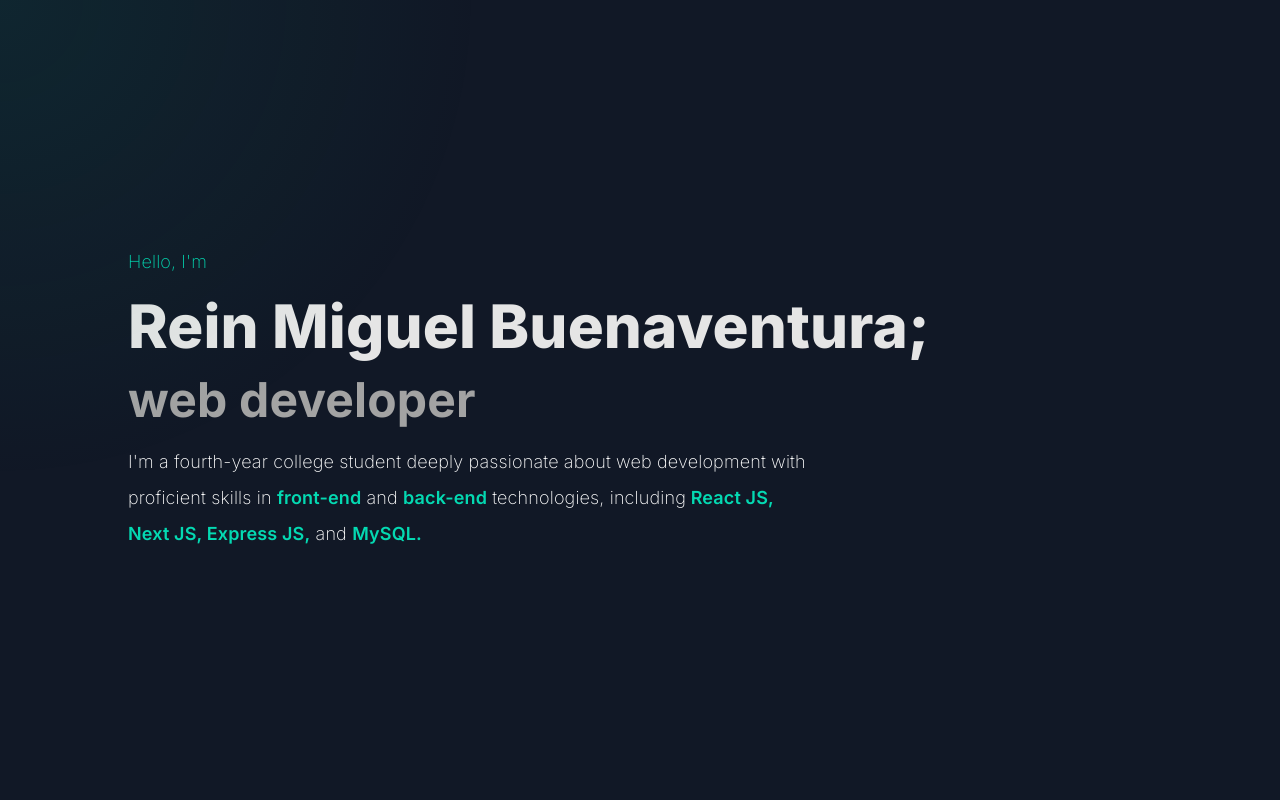
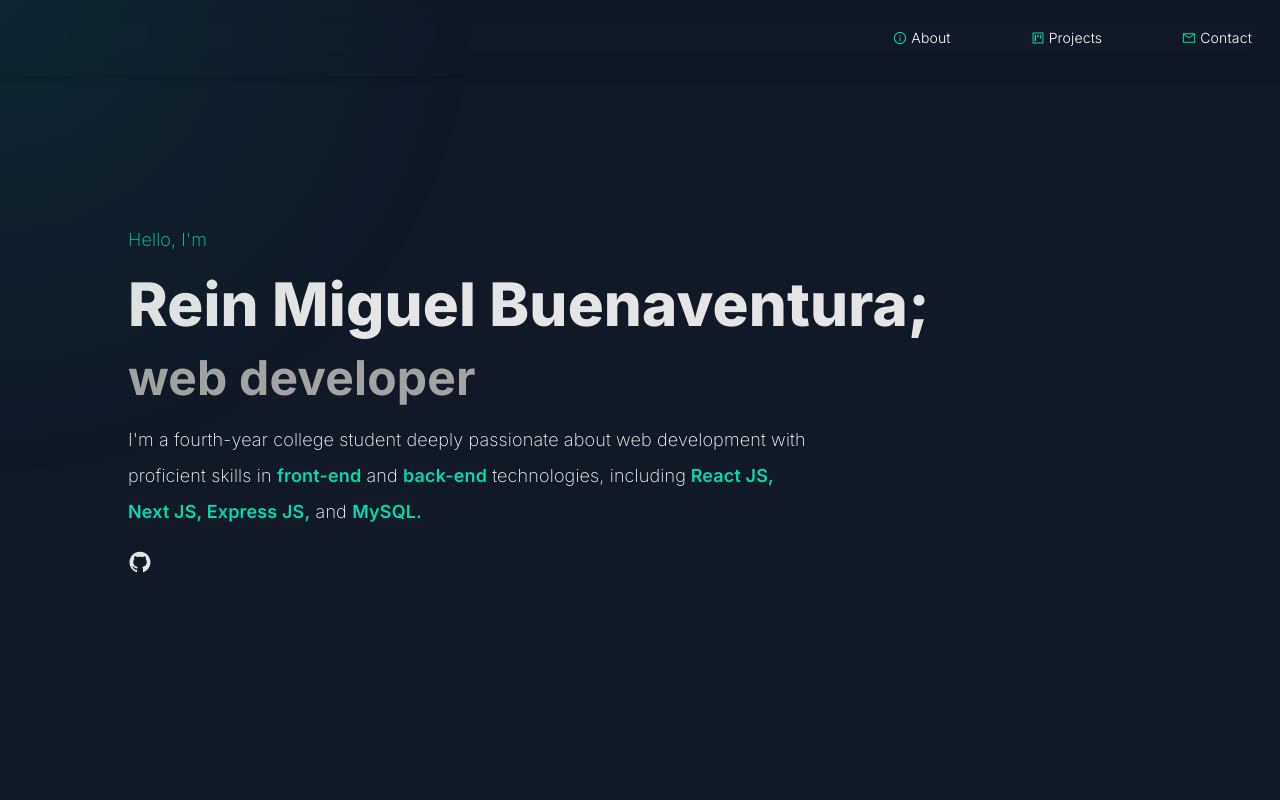
Before and after one commit to rn-mgl/portfoliov2, a Next.js app: page / in a window 1280 px wide. Shown: the top 800 px of the page. Built offline with nearby package versions, Linux system fonts and the light colour scheme.

Commit message:
smooth scroll

```diff
--- a/app/layout.jsx
+++ b/app/layout.jsx
@@ -18,7 +18,7 @@ export default function RootLayout({ children }) {
   return (
     <html lang="en">
       <ThemeRegistry>
-        <body className={`${inter.variable} tw-font-main  tw-scrollbar-none`}>{children}</body>
+        <body className={`${inter.variable} tw-font-main`}>{children}</body>
       </ThemeRegistry>
     </html>
   );
--- a/app/page.jsx
+++ b/app/page.jsx
@@ -4,6 +4,9 @@ import About from "@/src/components/About/About";
 import Hero from "@/src/components/Hero/Hero";
 import Projects from "@/src/components/Projects/Projects";
 import { Box } from "@mui/material";
+import Contact from "@/src/components/Contact/Contact";
+import Footer from "@/src/components/Footer/Footer";
+import Nav from "@/src/components/Nav/Nav";
 
 export default function Home() {
   const [mousePos, setMousePos] = React.useState({ x: 0, y: 0 });
@@ -29,10 +32,17 @@ export default function Home() {
         }}
       />
 
-      <Box className="tw-max-w-screen-2xl tw-mx-auto">
+      <Nav />
+
+      <Box
+        className="tw-max-w-screen-2xl tw-mx-auto tw-h-screen tw-overflow-y-auto tw-font-main
+            tw-scrollbar-thin tw-scroll-smooth tw-scrollbar-thumb-accntColor tw-scrollbar-track-prmColor"
+      >
         <Hero />
         <About />
         <Projects />
+        <Contact />
+        <Footer />
       </Box>
     </div>
   );
--- a/src/components/About/About.jsx
+++ b/src/components/About/About.jsx
@@ -28,6 +28,7 @@ const mappedTechBack = backEnd.map((t) => {
 export default function About() {
   return (
     <Box
+      id="about"
       className="tw-w-full tw-min-h-screen tw-p-10 tw-cstm-flex-col tw-items-start
                     t:tw-p-20 l-s:tw-p-32 tw-gap-10"
     >
--- /dev/null
+++ b/src/components/Contact/Contact.jsx
@@ -0,0 +1,38 @@
+import { Box } from "@mui/material";
+import Link from "next/link";
+import React from "react";
+
+export default function Contact() {
+  return (
+    <Box
+      id="contact"
+      className="tw-w-full tw-min-h-screen tw-p-10 tw-cstm-flex-col
+                t:tw-p-20 l-s:tw-p-32 tw-gap-10 tw-text-center"
+    >
+      <p
+        className="tw-text-neutral-200 tw-font-extrabold tw-text-2xl
+                    m-l:tw-text-3xl
+                    t:tw-text-5xl"
+      >
+        My Inbox Is Open
+      </p>
+
+      <p
+        className="tw-text-white tw-font-extralight tw-text-sm m-l:tw-text-base
+                     t:tw-text-lg t:tw-leading-loose"
+      >
+        Feel free to reach out to me if you&apos;d like to connect or have any questions.{" "}
+        <br className="tw-hidden l-s:tw-block" /> I&apos;m always here and eager to chat!
+      </p>
+
+      <Link
+        href="mailto:reinb2ra@gmail.com"
+        className="tw-text-accntColor tw-border-2 tw-rounded-md tw-p-3 m-l:tw-text-base
+                    tw-border-accntColor tw-font-medium tw-text-sm
+                    hover:tw-shadow-[0.3rem_0.3rem_#04D9B2] tw-transition-all"
+      >
+        Reach Out
+      </Link>
+    </Box>
+  );
+}
--- /dev/null
+++ b/src/components/Footer/Footer.jsx
@@ -0,0 +1,17 @@
+import { Box } from "@mui/material";
+import React from "react";
+
+export default function Footer() {
+  return (
+    <Box
+      className="tw-w-full tw-p-5 tw-cstm-flex-col tw-gap-5 tw-transition-all
+                tw-text-center tw-opacity-50 hover:tw-opacity-100"
+    >
+      <Box className="tw-w-6/12 tw-bg-accntColor tw-h-[.5px]" />
+
+      <p className="tw-text-accntColor tw-font-light tw-text-xs ">
+        Designed and Developed by Rein Miguel C. Buenaventura
+      </p>
+    </Box>
+  );
+}
--- a/src/components/Hero/Hero.jsx
+++ b/src/components/Hero/Hero.jsx
@@ -1,5 +1,7 @@
 import { Box } from "@mui/material";
+import Link from "next/link";
 import React from "react";
+import { AiFillGithub } from "react-icons/ai";
 import { BiChevronDown } from "react-icons/bi";
 
 export default function Hero() {
@@ -26,7 +28,7 @@ export default function Hero() {
           </p>
         </Box>
 
-        <Box>
+        <Box className="tw-cstm-flex-col tw-gap-5 tw-items-start tw-justify-start">
           <p
             className="tw-text-white tw-text-sm tw-font-extralight tw-leading-relaxed tw-w-full
                     m-l:tw-text-base
@@ -43,6 +45,13 @@ export default function Hero() {
             </span>{" "}
             and <span className="tw-font-semibold tw-text-accntColor">MySQL.</span>
           </p>
+          <Link
+            className="tw-text-neutral-200 tw-text-2xl"
+            href="https://github.com/rn-mgl"
+            target="_blank"
+          >
+            <AiFillGithub />
+          </Link>
         </Box>
       </Box>
     </Box>
--- /dev/null
+++ b/src/components/Nav/Nav.jsx
@@ -0,0 +1,35 @@
+import { Box } from "@mui/material";
+import Link from "next/link";
+import React from "react";
+import { AiOutlineInfoCircle, AiOutlineMail, AiOutlineProject } from "react-icons/ai";
+
+export default function Nav() {
+  return (
+    <Box
+      className="tw-w-full tw-p-5 tw-fixed tw-top-0 tw-left-0 tw-backdrop-blur-md tw-shadow-md
+                  tw-cstm-flex-row tw-gap-10 tw-text-xs tw-text-white tw-font-light t:tw-p-7 t:tw-text-sm
+                  t:tw-gap-20 tw-z-20"
+    >
+      <Link href="#about" className="tw-cstm-flex-row tw-gap-1 t:tw-ml-auto">
+        <Box>
+          <AiOutlineInfoCircle className="tw-text-accntColor" />
+        </Box>
+        About
+      </Link>
+
+      <Link href="#projects" className="tw-cstm-flex-row tw-gap-1">
+        <Box>
+          <AiOutlineProject className="tw-text-accntColor" />
+        </Box>
+        Projects
+      </Link>
+
+      <Link href="#contact" className="tw-cstm-flex-row tw-gap-1">
+        <Box>
+          <AiOutlineMail className="tw-text-accntColor" />
+        </Box>
+        Contact
+      </Link>
+    </Box>
+  );
+}
--- a/src/components/Projects/Projects.jsx
+++ b/src/components/Projects/Projects.jsx
@@ -136,6 +136,7 @@ export default function Projects() {
 
   return (
     <Box
+      id="projects"
       className="tw-w-full tw-min-h-screen tw-p-10 tw-cstm-flex-col tw-items-start
                 t:tw-p-20 l-s:tw-p-32 tw-gap-10"
     >
```
